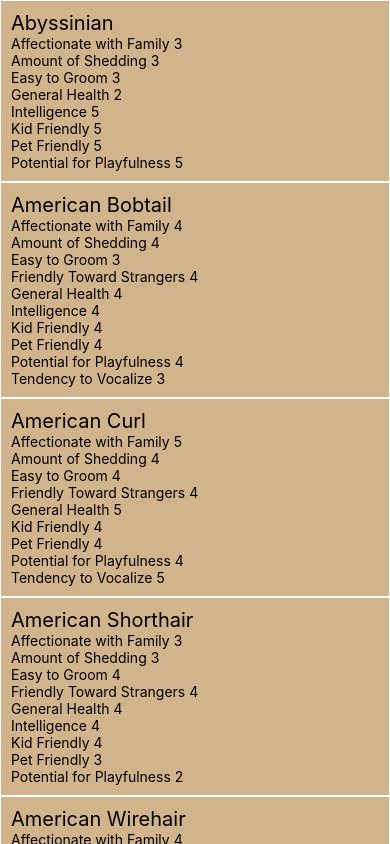
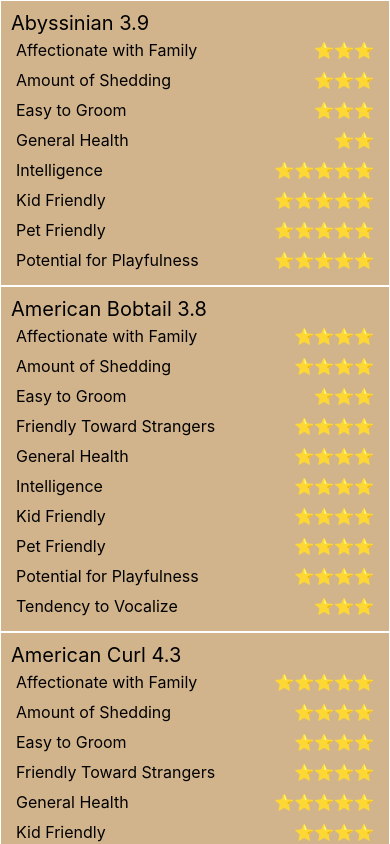
Before and after one commit to chudierp/by-breed, a React Native app: screen / in a window 390 px wide. Shown: the top 844 px of the page. Built offline with nearby package versions, Linux system fonts and the light colour scheme.

Commit message:
added features

```diff
--- a/Item.js
+++ b/Item.js
@@ -1,14 +1,20 @@
 import React from 'react'
 import { View, Text, StyleSheet } from 'react-native'
+import Feature from './feature'
 
 function Item(props) {
 	const {data} = props
 	const {breed} = data
 	const keys = Object.keys(data).filter(key => key != 'breed')
+
+	const average = (keys.reduce((acc, key) => {
+		return acc + data[key]
+	}, 0) / keys.length).toFixed(1)
 	return (
 		<View style= {styles.container}>
-			<Text style={styles.label}>{breed}</Text>
-			{keys.map(key => <Text>{key} {data[key]}</Text>)}
+			<Text style={styles.label}>{breed} {average}</Text>
+			{/* {keys.map(key => <Text>{key} {data[key]}</Text>)} */}
+			{keys.map(key => <Feature name={key} value={data[key]}/>)}
 		</View>
 	);
 }
--- /dev/null
+++ b/feature.js
@@ -0,0 +1,35 @@
+import React from 'react'
+import { View, Text, StyleSheet } from 'react-native'
+
+function Feature({name, value}) {
+    let stars = ''
+    for (let i = 0; i < value; i += 1) {
+        stars += '⭐️'
+    }
+
+    return (
+        <View style={styles.container}>
+            <Text style={styles.name}>{name}</Text>
+            <Text style={styles.value}>{stars}</Text>
+        </View>
+    )
+}
+
+export default Feature
+
+const styles = StyleSheet.create({
+    container: {
+        display: 'flex',
+        flexDirection: 'row',
+        justifyContent: 'space-between',
+        padding: 5
+    },
+    name: {
+        fontSize: 16
+    },
+    value: {
+        fontSize: 16,
+        fontWeight: 'bold'
+    }
+
+})
```
